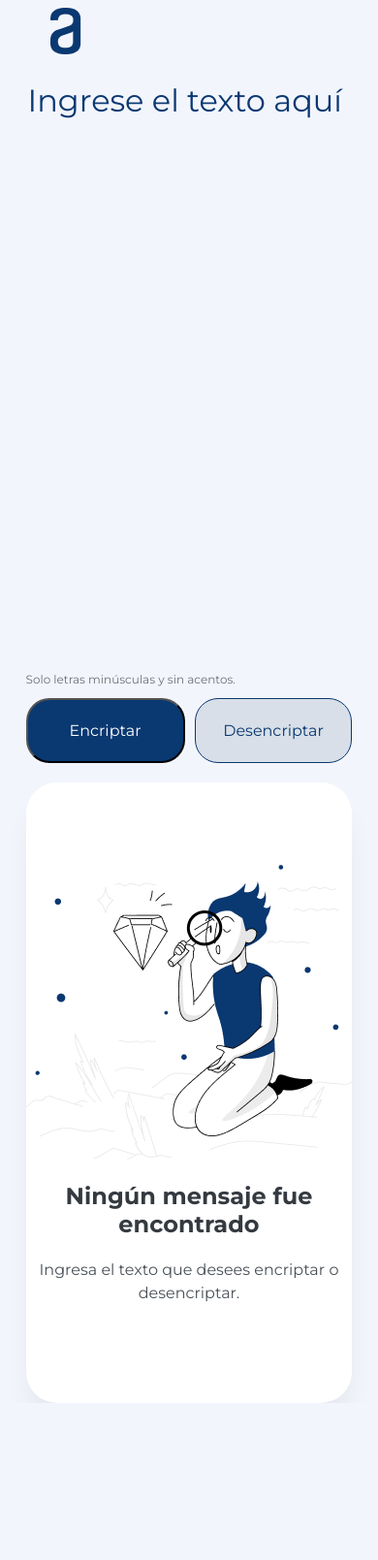
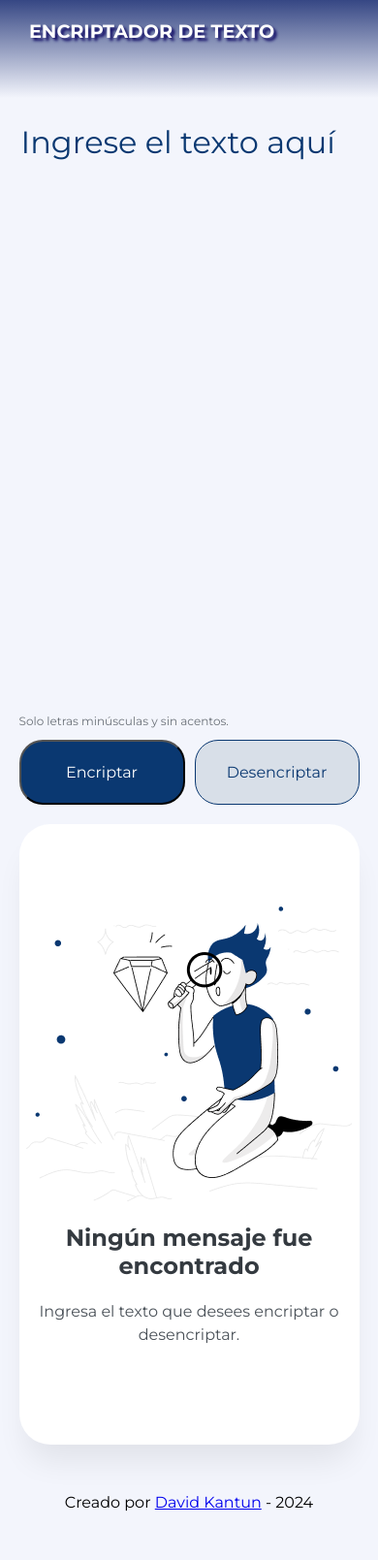
Before and after one commit to Gargadon/encriptadorOne, a plain HTML site: page index.html in a window 390 px wide. Shown: the whole page at 97% size. Before the commit the page ends 1447 px from the top, so only its background shows below. Drawn offline with Linux system fonts and the light colour scheme.

Commit message:
Segundo commit con más características

```diff
--- a/encriptar.js
+++ b/encriptar.js
@@ -1,5 +1,5 @@
 function encripta(texto) {
-  if (/[^a-z\s]/.test(texto)) {
+  if ((/[^a-z\s]/.test(texto)) || (texto == '')) {
     alertaError();
   }
 
@@ -16,7 +16,7 @@ function encripta(texto) {
 }
 
 function desencripta(texto) {
-  if (/[^a-z\s]/.test(texto)) {
+  if ((/[^a-z\s]/.test(texto)) || (texto == '')) {
     alertaError();
   }
 
@@ -53,7 +53,9 @@ function desencriptaTexto(event) {
 }
 
 function alertaError() {
-  alert("El texto tiene caracteres no permitidos.");
+  alert("El texto tiene caracteres no permitidos.\n" +
+    "Únicamente se pueden introducir letras minúsculas.\n" +
+    "No se permiten letras acentuadas, maýusculas, números u otros caracteres.");
   die();
 }
 
--- a/index.html
+++ b/index.html
@@ -4,7 +4,7 @@
 <head>
     <meta charset="UTF-8">
     <meta name="viewport" content="width=device-width, initial-scale=1.0">
-    <title>Conversor de Texto</title>
+    <title>Encriptador de texto</title>
     <script src="encriptar.js"></script>
     <link rel="stylesheet" href="styles.css">
 </head>
@@ -12,7 +12,7 @@
 <body>
     <header>
         <div class="encabezado">
-            <img src="./images/Logo.png" alt="Alura Conversor">
+            <h1>Encriptador de texto</h1>
         </div>
     </header>
     <div class="cuerpo">
@@ -39,7 +39,7 @@
     </div>
     <footer>
         <div class="footer">
-
+            Creado por <a href="https://github.com/Gargadon" target="_blank">David Kantun</a> - 2024
         </div>
     </footer>
 </body>
--- a/styles.css
+++ b/styles.css
@@ -3,7 +3,7 @@
 body {
     background-color: #F3F5FC;
     font-family: 'Montserrat', 'Segoe UI', Tahoma, Geneva, Verdana, sans-serif;
-    margin: 2%;
+    margin: 0;
     height: 100vh;
 }
 
@@ -19,10 +19,43 @@ body {
     scrollbar-width: none;
 }
 
+
+h1 {
+    color:#FFFFFF;
+    margin-top: 20px;
+    margin-left: 30px;
+    text-transform: uppercase;
+    text-shadow: 3px 3px 3px #0f0963;
+}
+h2 {
+    width: 336px;
+    height: 58px;
+    font-style: normal;
+    font-weight: 700;
+    font-size: 24px;
+    line-height: 120%;
+    text-align: center;
+    color: #343A40;
+}
+
 header {
     display: block;
-    height: 6vh;
+    height: 12vh;
     margin-bottom: 10px;
+    background: linear-gradient(to top, #F3F5FC, #364784);
+    overflow: hidden; /* Solución 2 */
+}
+
+footer {
+    display: block;
+    margin-bottom: 50px;
+}
+
+.footer {
+    padding-top: 50px;
+    padding-bottom: 50px;
+    margin: auto;
+    text-align: center;
 }
 
 .cuerpo {
@@ -159,6 +192,7 @@ textarea::placeholder {
     align-items: center;
     justify-content: center;
     width: 340px;
+    min-height: 300px;
     height: 640px;
     background: #FFFFFF;
     box-shadow: 0px 24px 32px -8px rgba(0, 0, 0, 0.08);
@@ -182,18 +216,10 @@ textarea::placeholder {
         margin-left: 0;
         margin-top: 20px;
     }
-}
 
-
-h2 {
-    width: 336px;
-    height: 58px;
-    font-style: normal;
-    font-weight: 700;
-    font-size: 24px;
-    line-height: 120%;
-    text-align: center;
-    color: #343A40;
+    h1 {
+        font-size: 1.2rem;
+    }
 }
 
 p.ingresaTexto {
```
